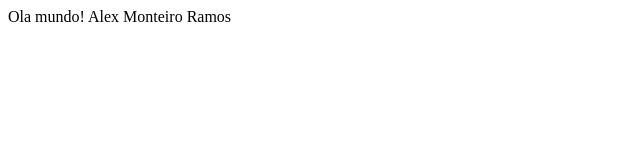
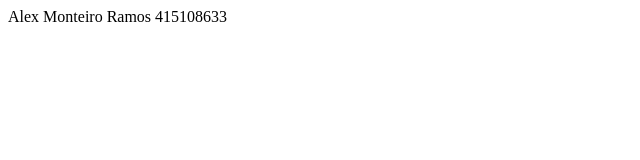
Before and after one commit to 415108633/Aula2409, a plain HTML site: page index.html in a window 1280 px wide. Shown: the full height of the page, 0-640 px from the left. Drawn offline with Linux system fonts and the light colour scheme.

Commit message:
Inclusão de R.A. e exclusão do "Ola Mundo"
inclusão do ra do aluno e exclusão do Ola Mundo

```diff
--- a/index.html
+++ b/index.html
@@ -5,7 +5,7 @@
 <title>Projeto Novo</title>
 </head>
 <body>
-Ola mundo!
-  Alex Monteiro Ramos
+    Alex Monteiro Ramos
+    415108633
 </body>
 </html>
```
